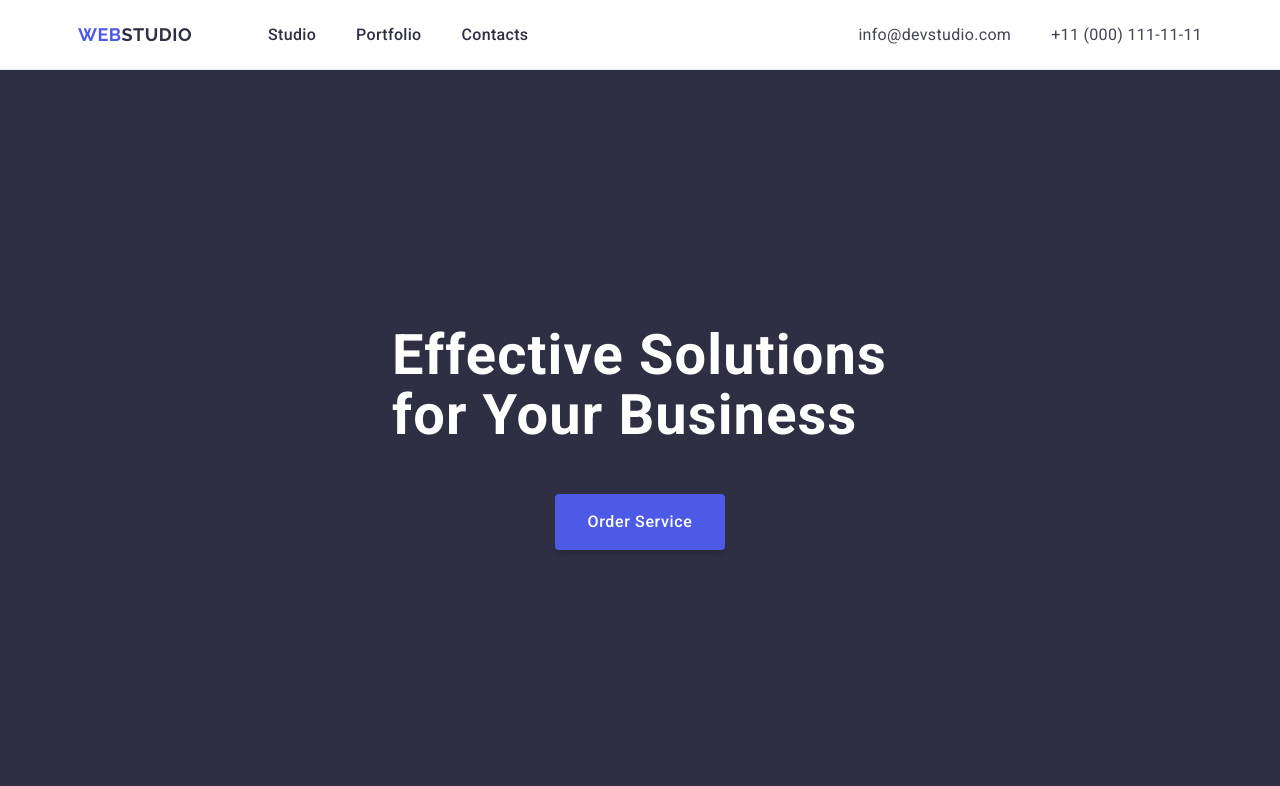
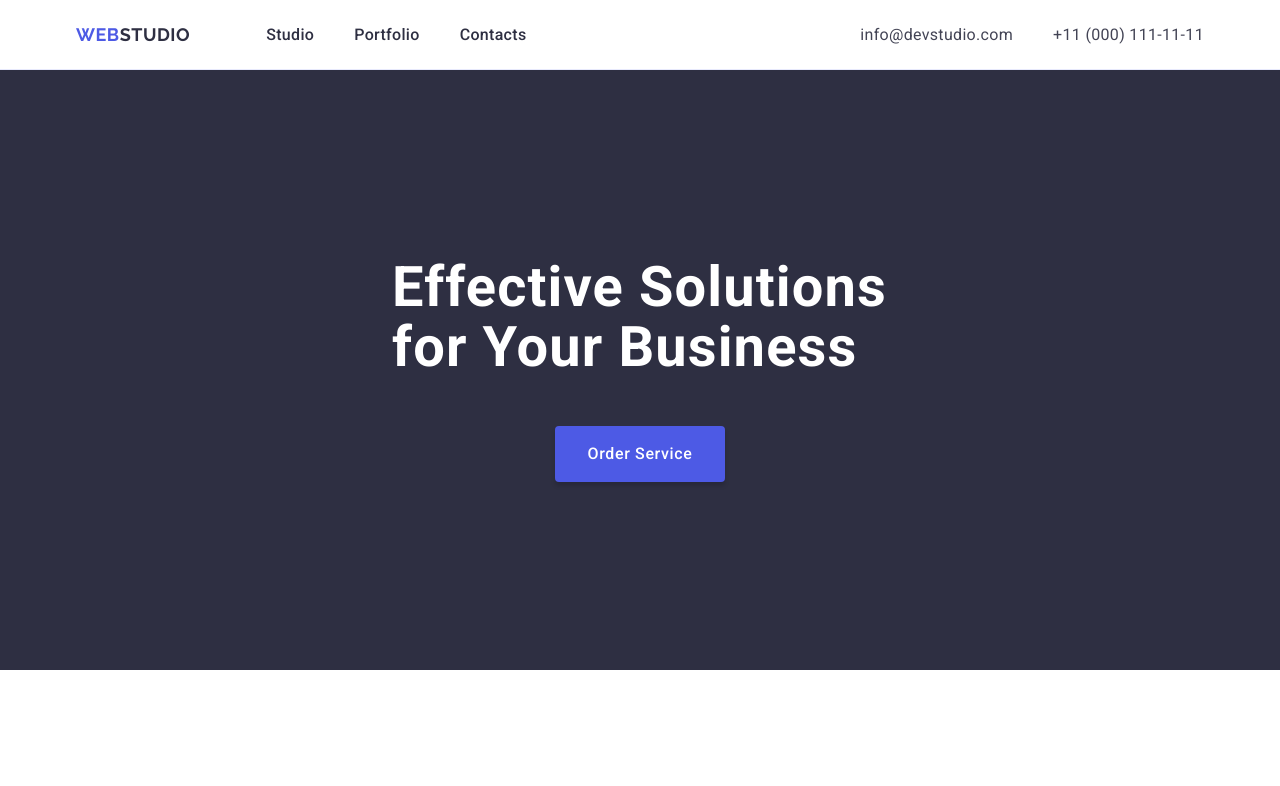
Before and after one commit to Havrylyuk-UA/goit-markup-hw-03, a plain HTML site: page index.html in a window 1280 px wide. Shown: the top 786 px of the page. Drawn offline with nearby package versions, Linux system fonts and the light colour scheme.

Commit message:
HW #3 bug fix v3.1

```diff
--- a/css/styles.css
+++ b/css/styles.css
@@ -46,7 +46,7 @@ h3 {
     font-weight: 500;
     line-height: 1.11;
     letter-spacing: 0.02em;
-    text-align: center;
+    /* text-align: center; */
 }
 
 a {
@@ -60,6 +60,7 @@ ul {
 
 img {
     display: block;
+    width: 100%;
 }
 
 .d-flex {
@@ -98,6 +99,10 @@ img {
 .header a {
     padding-top: 24px;
     padding-bottom: 24px;
+}
+
+.header > .container {
+    justify-content: space-between;
 }
 
 .navigate {
@@ -145,7 +150,6 @@ img {
     font-style: normal;
     line-height: 1.5;
     letter-spacing: 0.02em;
-    padding-left: 330px;
 }
 
 .address-contact {
@@ -175,13 +179,9 @@ img {
     padding: 188px 0;
 }
 
-.section-order > div {
-    padding: 68px 0;
-}
-
 .order-title {
     max-width: 496px;
-    padding-bottom: 48px;
+    margin-bottom: 48px;
 }
 
 .order-btn {
@@ -277,7 +277,6 @@ img {
     flex-direction: column;
     justify-content: center;
     align-items: center;
-    gap: 32px;
 }
 
 /* .team-img {} */
```
